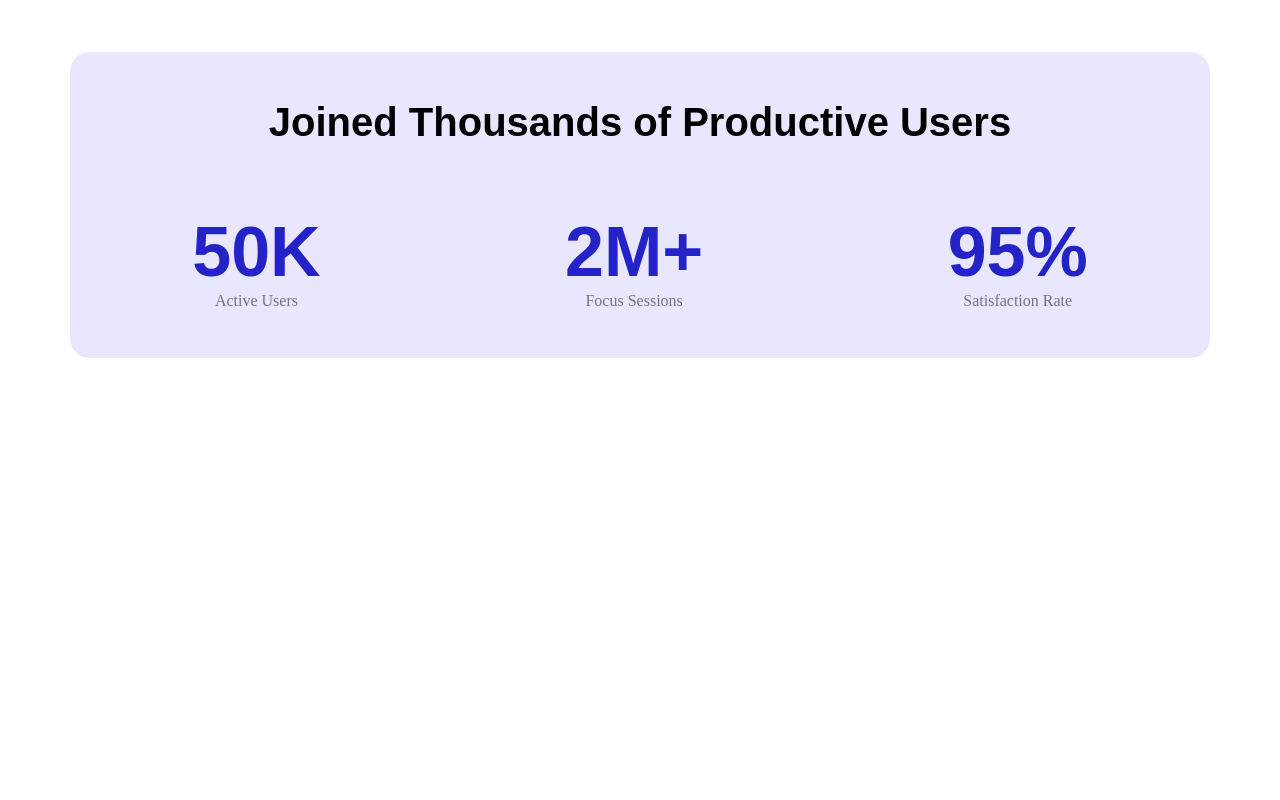
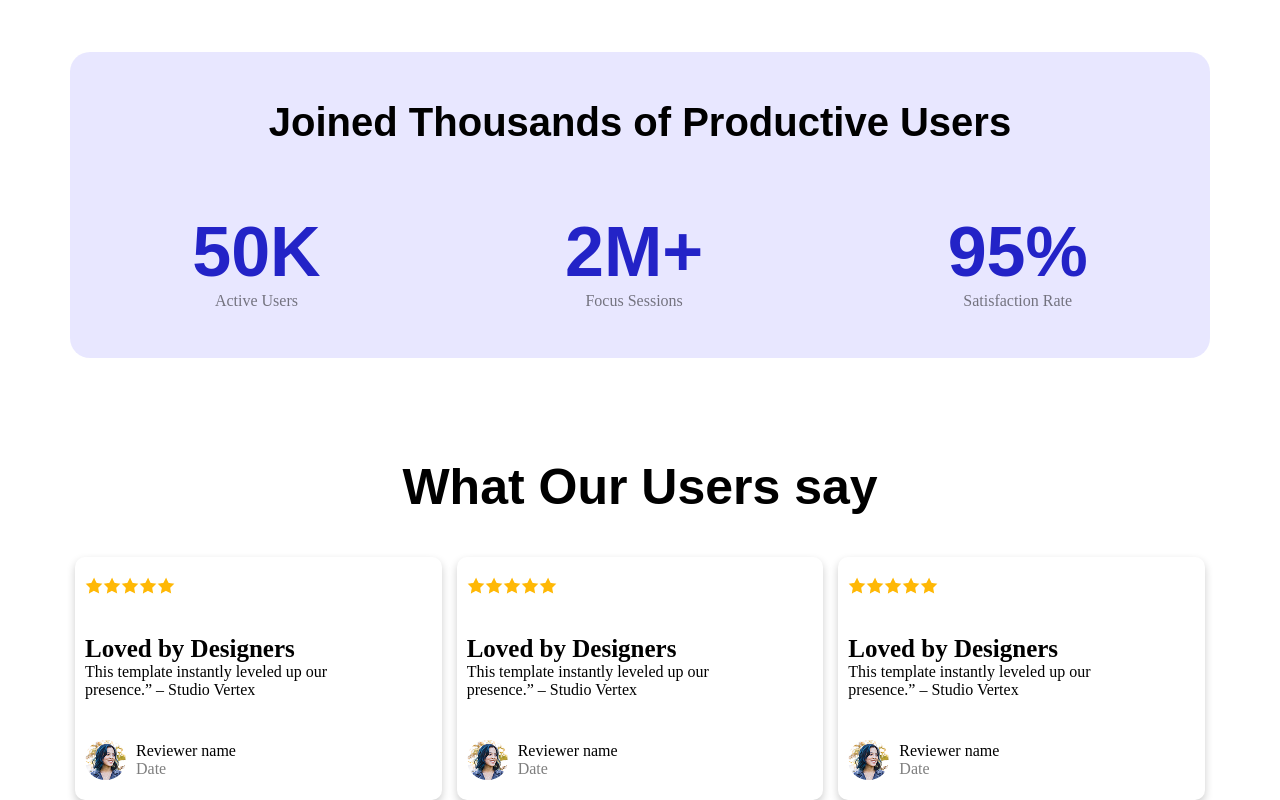
Before and after one commit to abubakersiddeak/A01, a plain HTML site: page index.html in a window 1280 px wide. Shown: the part 1174-1974 px from the top of the page. Before the commit the page ends 1532 px from the top, so only its background shows below. Drawn offline with Linux system fonts and the light colour scheme.

Commit message:
review section added

```diff
--- a/index.html
+++ b/index.html
@@ -80,5 +80,104 @@
       </div>
     </section>
     <!-- user section start -->
+    <section id="usersection">
+      <div id="usersectiondiv1">What Our Users say</div>
+      <div id="usersectiondiv2">
+        <div class="usersectiondiv_3">
+          <div class="usersectiondiv_4">
+            <img src="/Assets/icon-star.png" alt="icon" /><img
+              src="/Assets/icon-star.png"
+              alt="icon"
+            /><img src="/Assets/icon-star.png" alt="icon" /><img
+              src="/Assets/icon-star.png"
+              alt="icon"
+            /><img src="/Assets/icon-star.png" alt="icon" />
+          </div>
+          <div class="usersectiondiv_5">
+            <p style="font-size: 25px; font-weight: 800">Loved by Designers</p>
+
+            <p>
+              This template instantly leveled up our <br />
+              presence.” – Studio Vertex
+            </p>
+          </div>
+          <div class="usersectiondiv_6">
+            <img
+              style="border-radius: 100%"
+              src="/Assets/avatar.png"
+              alt="avatar"
+            />
+            <div>
+              <p style="font-size: 22px; font-weight: 900; opacity: 0.8"></p>
+                Reviewer name
+              </p>
+              <p style="opacity: .5;">Date</p>
+            </div>
+          </div>
+        </div>   <div class="usersectiondiv_3">
+          <div class="usersectiondiv_4">
+            <img src="/Assets/icon-star.png" alt="icon" /><img
+              src="/Assets/icon-star.png"
+              alt="icon"
+            /><img src="/Assets/icon-star.png" alt="icon" /><img
+              src="/Assets/icon-star.png"
+              alt="icon"
+            /><img src="/Assets/icon-star.png" alt="icon" />
+          </div>
+          <div class="usersectiondiv_5">
+            <p style="font-size: 25px; font-weight: 800">Loved by Designers</p>
+
+            <p>
+              This template instantly leveled up our <br />
+              presence.” – Studio Vertex
+            </p>
+          </div>
+          <div class="usersectiondiv_6">
+            <img
+              style="border-radius: 100%"
+              src="/Assets/avatar.png"
+              alt="avatar"
+            />
+            <div>
+              <p style="font-size: 22px; font-weight: 900; opacity: 0.8"></p>
+                Reviewer name
+              </p>
+              <p style="opacity: .5;">Date</p>
+            </div>
+          </div>
+        </div>   <div class="usersectiondiv_3">
+          <div class="usersectiondiv_4">
+            <img src="/Assets/icon-star.png" alt="icon" /><img
+              src="/Assets/icon-star.png"
+              alt="icon"
+            /><img src="/Assets/icon-star.png" alt="icon" /><img
+              src="/Assets/icon-star.png"
+              alt="icon"
+            /><img src="/Assets/icon-star.png" alt="icon" />
+          </div>
+          <div class="usersectiondiv_5">
+            <p style="font-size: 25px; font-weight: 800">Loved by Designers</p>
+
+            <p>
+              This template instantly leveled up our <br />
+              presence.” – Studio Vertex
+            </p>
+          </div>
+          <div class="usersectiondiv_6">
+            <img
+              style="border-radius: 100%"
+              src="/Assets/avatar.png"
+              alt="avatar"
+            />
+            <div>
+              <p style="font-size: 22px; font-weight: 900; opacity: 0.8"></p>
+                Reviewer name
+              </p>
+              <p style="opacity: .5;">Date</p>
+            </div>
+          </div>
+        </div>
+      </div>
+    </section>
   </body>
 </html>
--- a/style.css
+++ b/style.css
@@ -136,3 +136,48 @@ body {
   font-weight: 800;
   font-family: "Raleway", sans-serif;
 }
+/* user section start */
+
+#usersection {
+  width: 1140px;
+  height: 342px;
+  display: flex;
+  flex-direction: column;
+  justify-content: space-between;
+  margin-top: 100px;
+
+  align-items: center;
+}
+#usersectiondiv1 {
+  font-family: "Raleway", sans-serif;
+  font-weight: 700;
+  font-size: 50px;
+  margin: 0;
+}
+#usersectiondiv2 {
+  display: flex;
+  margin: 0;
+  gap: 15px;
+}
+.usersectiondiv_3 {
+  width: 366.67px;
+  height: 243px;
+  border-radius: 10px;
+  box-shadow: 0 4px 8px rgba(0, 0, 0, 0.2);
+  display: flex;
+  flex-direction: column;
+  justify-content: start;
+}
+.usersectiondiv_4 {
+  display: flex;
+  margin-left: 10px;
+  width: 40px;
+}
+.usersectiondiv_5 {
+  margin-left: 10px;
+}
+.usersectiondiv_6 {
+  margin-left: 10px;
+  display: flex;
+  gap: 10px;
+}
```
